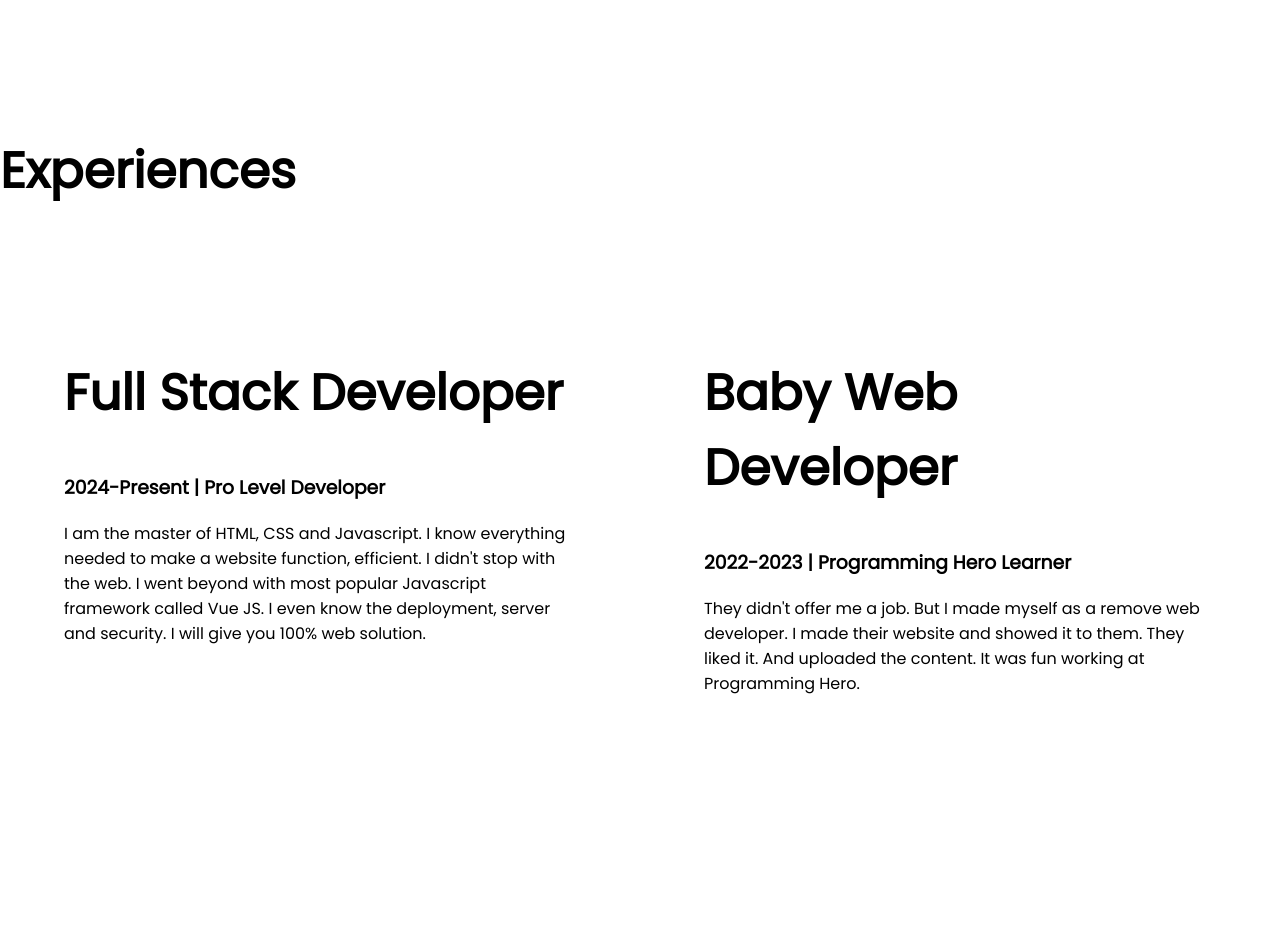
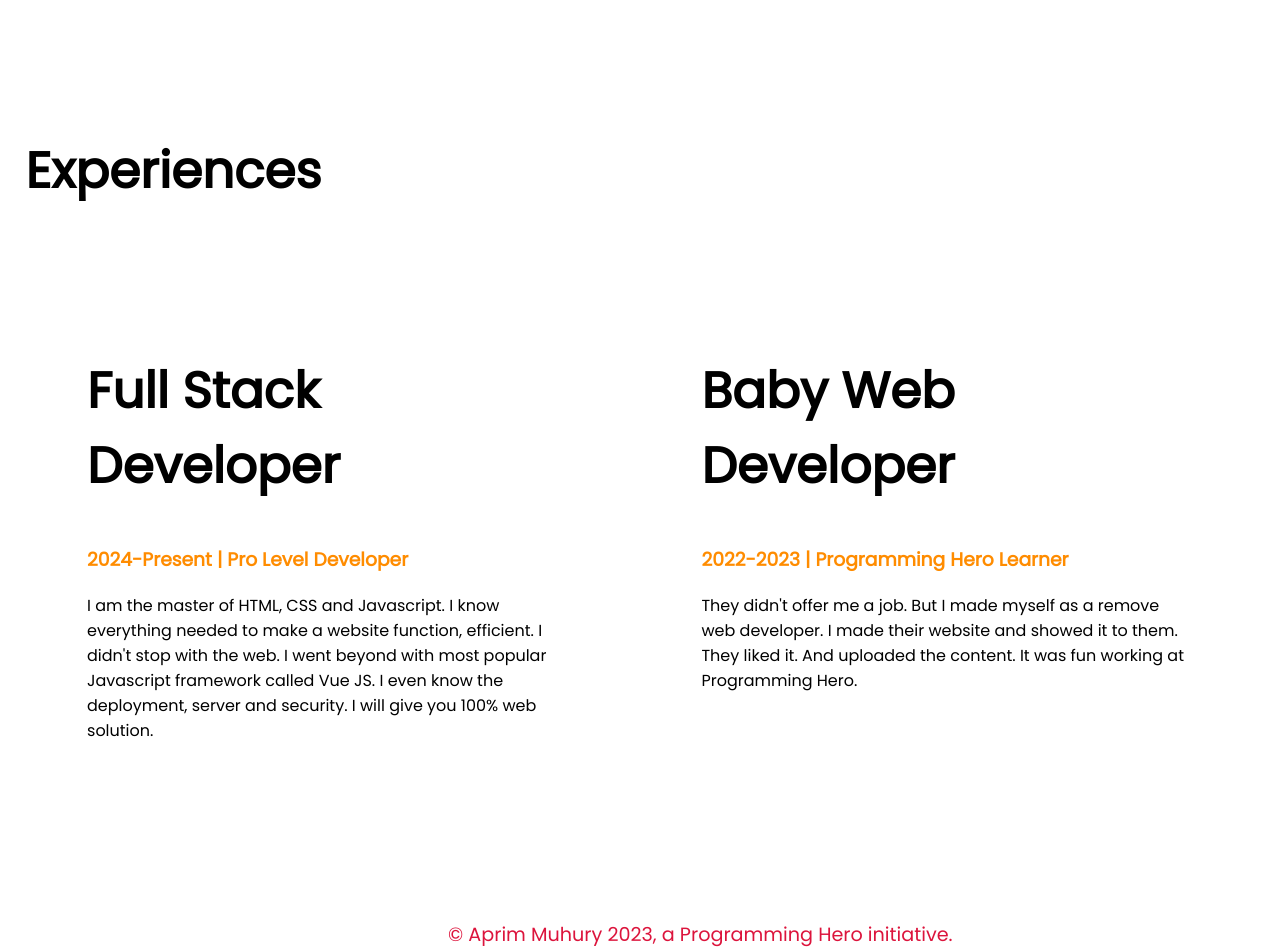
Before and after one commit to Aprimmuhury/developer-portfolio, a plain HTML site: page index.html in a window 1280 px wide. Shown: the part 1140-2089 px from the top of the page. Before the commit the page ends 2016 px from the top, so only its background shows below. Drawn offline with Linux system fonts and the light colour scheme.

Commit message:
sixth commit

```diff
--- a/index.html
+++ b/index.html
@@ -8,6 +8,7 @@
     <link rel="preconnect" href="https://fonts.googleapis.com">
     <link rel="preconnect" href="https://fonts.gstatic.com" crossorigin>
     <link href="https://fonts.googleapis.com/css2?family=Poppins&display=swap" rel="stylesheet">
+    <link rel="preconnect" href="https://fonts.googleapis.com">
     <link rel="stylesheet" href="style.css">
 </head>
 
@@ -45,7 +46,7 @@
         <div class="flexible-container">
             <div class="half-width">
                 <h1>Full Stack Developer</h1>
-                <h3>2024-Present | Pro Level Developer</h3>
+                <h3 class="orange-color">2024-Present | Pro Level Developer</h3>
                 <p>I am the master of HTML, CSS and Javascript. I know everything needed to make a website function,
                     efficient. I didn't stop with the web. I went beyond with most popular Javascript framework called
                     Vue
@@ -53,13 +54,14 @@
             </div>
             <div class="half-width">
                 <h1>Baby Web Developer</h1>
-                <h3>2022-2023 | Programming Hero Learner</h3>
+                <h3 class="orange-color">2022-2023 | Programming Hero Learner</h3>
                 <p>They didn't offer me a job. But I made myself as a remove web developer.
                     I made their website and showed it to them.
                     They liked it. And uploaded the content. It was fun working at Programming Hero.</p>
             </div>
         </div>
     </section>
+    <footer class="foot">© Aprim Muhury 2023, a Programming Hero initiative.</footer>
 </body>
 
 </html>
--- a/style.css
+++ b/style.css
@@ -49,3 +49,15 @@ h1 {
     background-repeat: no-repeat;
     background-position: right;
 }
+
+.experience-area {
+    margin: 2%;
+}
+
+.foot {
+    color: crimson;
+    padding-left: 35%;
+    font-size: larger;
+    font-family: 'Italianno', cursive;
+    font-family: 'Poppins', sans-serif;
+}
```
